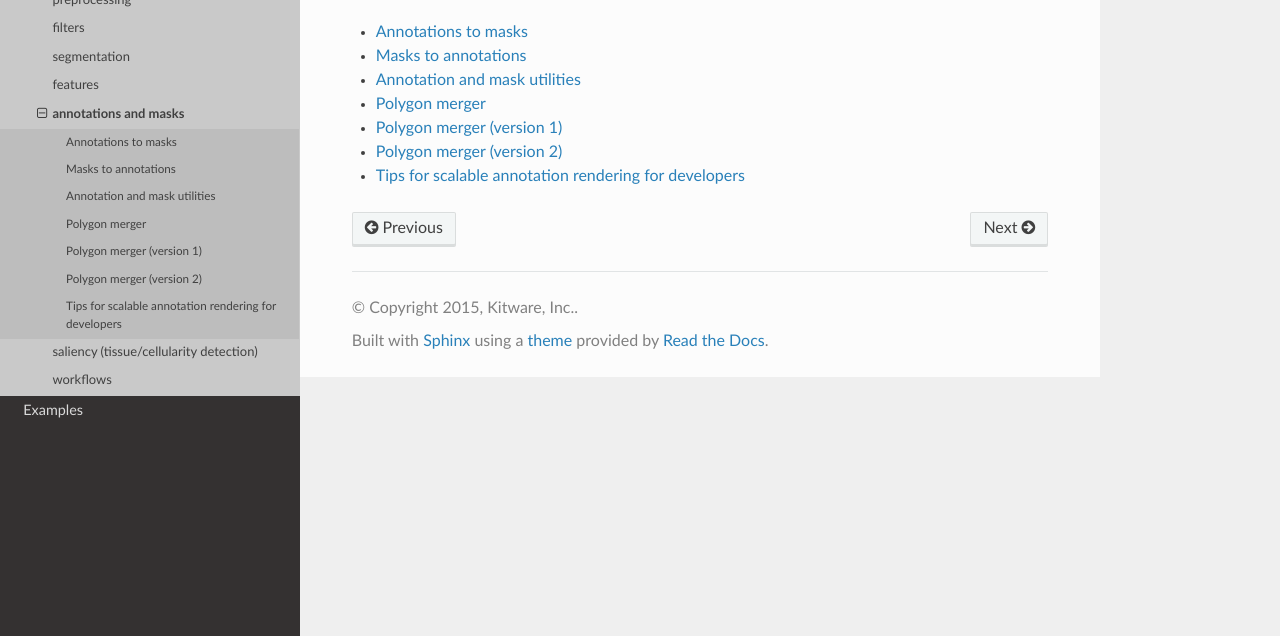
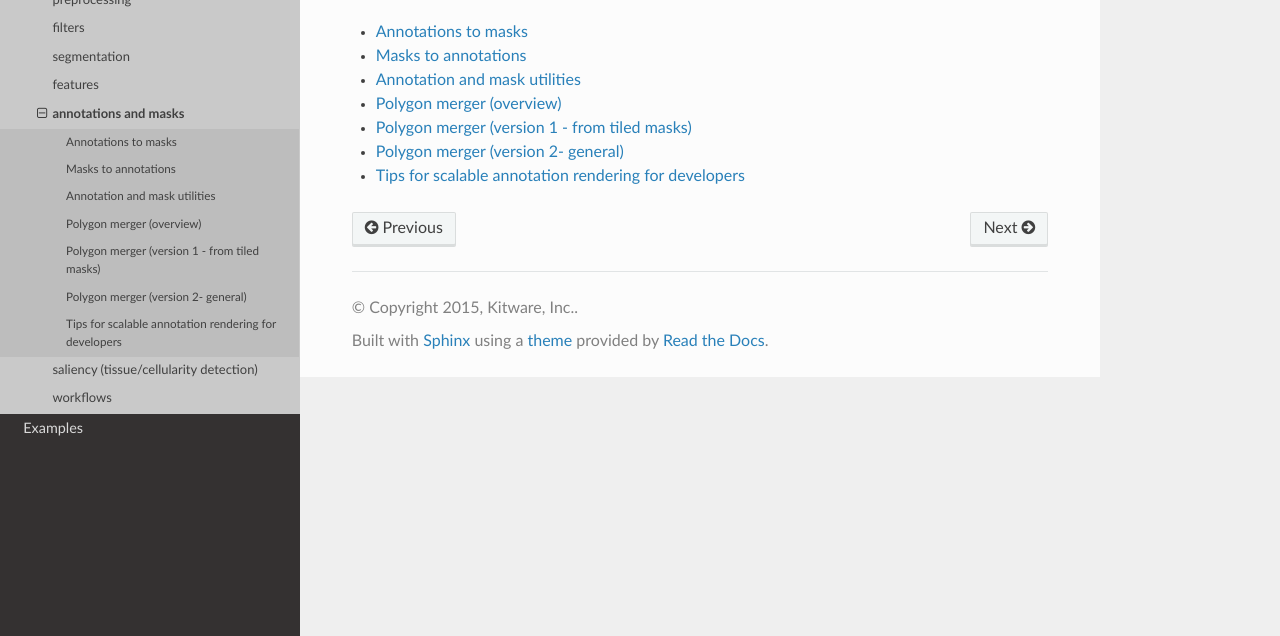
Before and after one commit to DigitalSlideArchive/HistomicsTK, a Sphinx documentation site: the page built from docs/histomicstk.annotations_and_masks.rst, in a window 1280 px wide, cut to the strip 264-900 px from the top of the page. Built offline with Sphinx 7.4.7 and the Read the Docs theme 2.0.0, drawn with Linux system fonts in a browser that asks for light colours; pages that are not in the unit, such as notebooks, are missing from menus.

Commit message:
Update histomicstk.annotations_and_masks.polygon_merger.rst

```diff
--- a/docs/histomicstk.annotations_and_masks.polygon_merger.rst
+++ b/docs/histomicstk.annotations_and_masks.polygon_merger.rst
@@ -1,5 +1,5 @@
-Polygon merger
-==============
+Polygon merger (overview)
+===========================
 
 There are two versions, depending on the user's requirements: ``polygon_merger`` and ``polygon_merger_v2``. ``polygon_merger`` deals with the situation when you have tiled masks and want to fuse the contours from tiled edges. ``polygon_merger_v2`` is a more general version that does not need masks. In brief, here is when it is appropriate to use either workflow. If you have:
 
@@ -30,8 +30,8 @@ This slide used as a test example:
 
 ----
 
-Polygon merger (version 1)
-==========================
+Polygon merger (version 1 - from tiled masks)
+===============================================
 
 **Overview:**
 
@@ -84,8 +84,8 @@ This initial set of "vetting" steps ensures that the complexity is ``<< O(n^2)``
     :undoc-members:
     :show-inheritance:
 
-Polygon merger (version 2)
-==========================
+Polygon merger (version 2- general)
+=====================================
 
 **Overview:**
 
```
